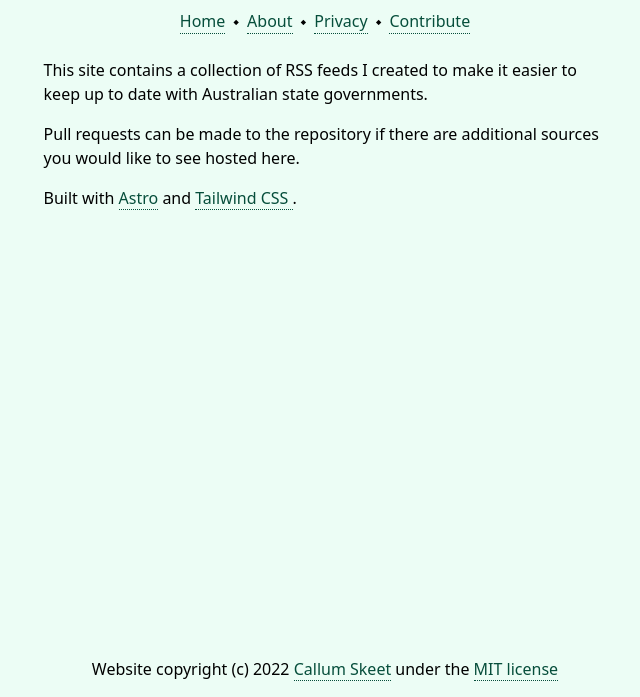
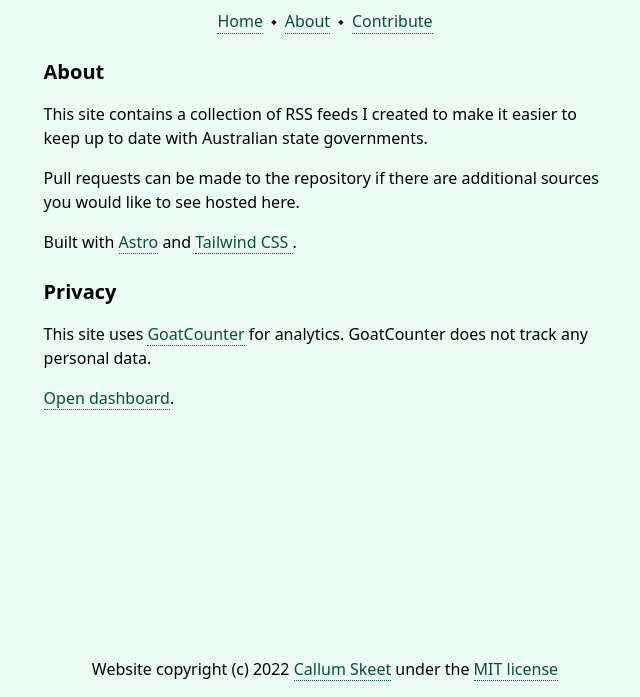
Before and after one commit to gov-rss/gov-rss.github.io, an Astro site: page /about in a window 1280 px wide. Shown: the part 103-800 px from the top of the page, without its empty margins (315-955 px from the left). Built offline with nearby package versions, Linux system fonts and the light colour scheme; Astro itself is replaced by a stand-in of ours.

Commit message:
feat: privacy notice

```diff
--- a/src/layouts/Layout.astro
+++ b/src/layouts/Layout.astro
@@ -30,8 +30,6 @@
 				<span>⬩</span>
 				<a href="/about"> About</a>
 				<span>⬩</span>
-				<a href="/privacy"> Privacy</a>
-				<span>⬩</span>
 				<a href="https://github.com/gov-rss/scrape">Contribute</a>
 			</nav>
 			<slot />
--- a/src/pages/about.astro
+++ b/src/pages/about.astro
@@ -4,6 +4,7 @@ import Layout from '../layouts/Layout.astro'
 
 <Layout>
   <section class="text-left max-w-prose space-y-4 px-4">
+    <h2 class="font-semibold text-xl">About</h2>
     <p>
       This site contains a collection of RSS feeds I created to make it easier
       to keep up to date with Australian state governments.
@@ -19,4 +20,14 @@ import Layout from '../layouts/Layout.astro'
       </a>.
     </p>
   </section>
+  <section class="text-left max-w-prose space-y-4 px-4">
+    <h2 class="font-semibold text-xl">Privacy</h2>
+    <p>
+      This site uses <a href="https://goatcounter.com">GoatCounter</a> for analytics.
+      GoatCounter does not track any personal data.
+    </p>
+    <p>
+      <a href="https://gov-rss.goatcounter.com/">Open dashboard</a>.
+    </p>
+  </section>
 </Layout>
```
